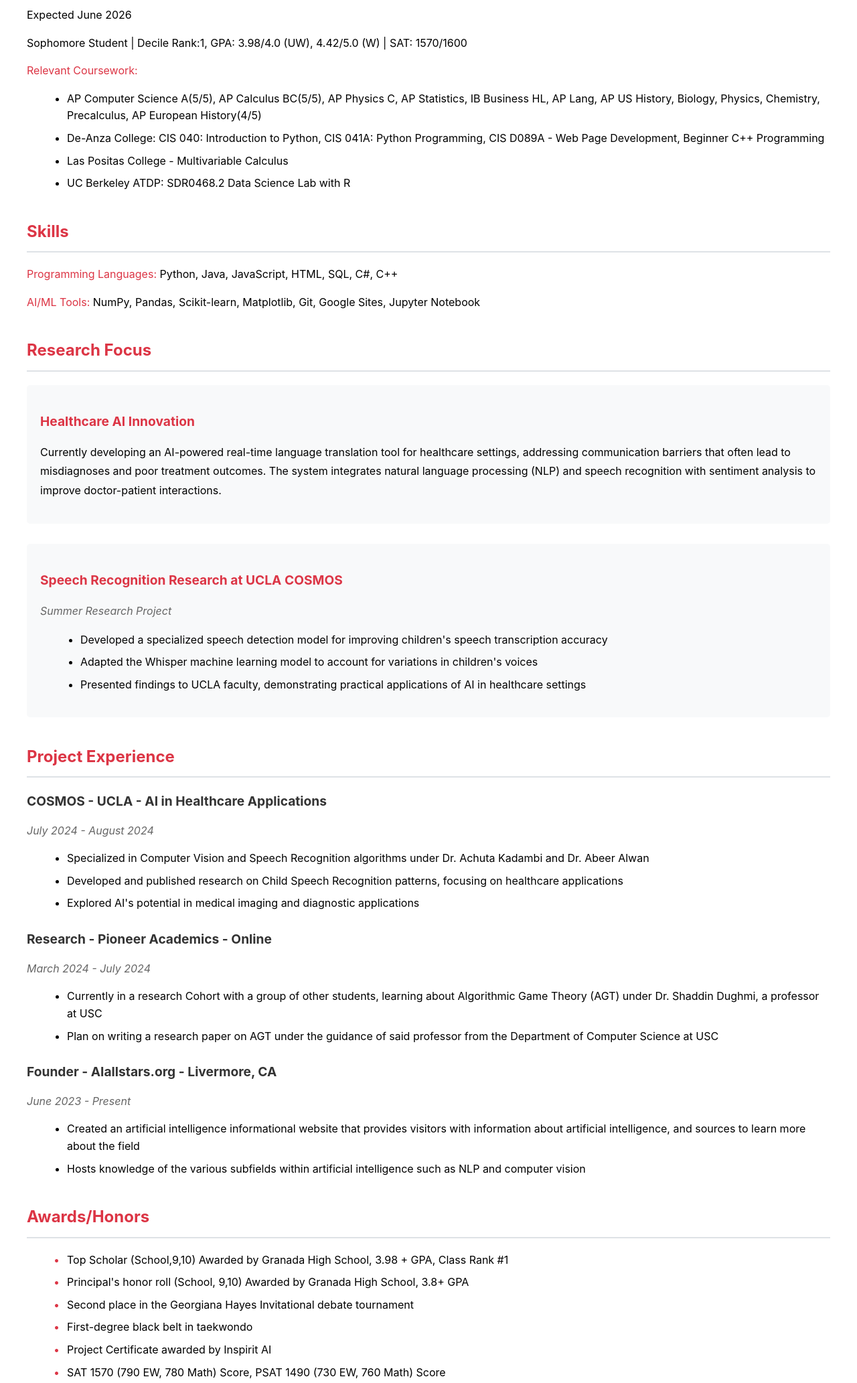
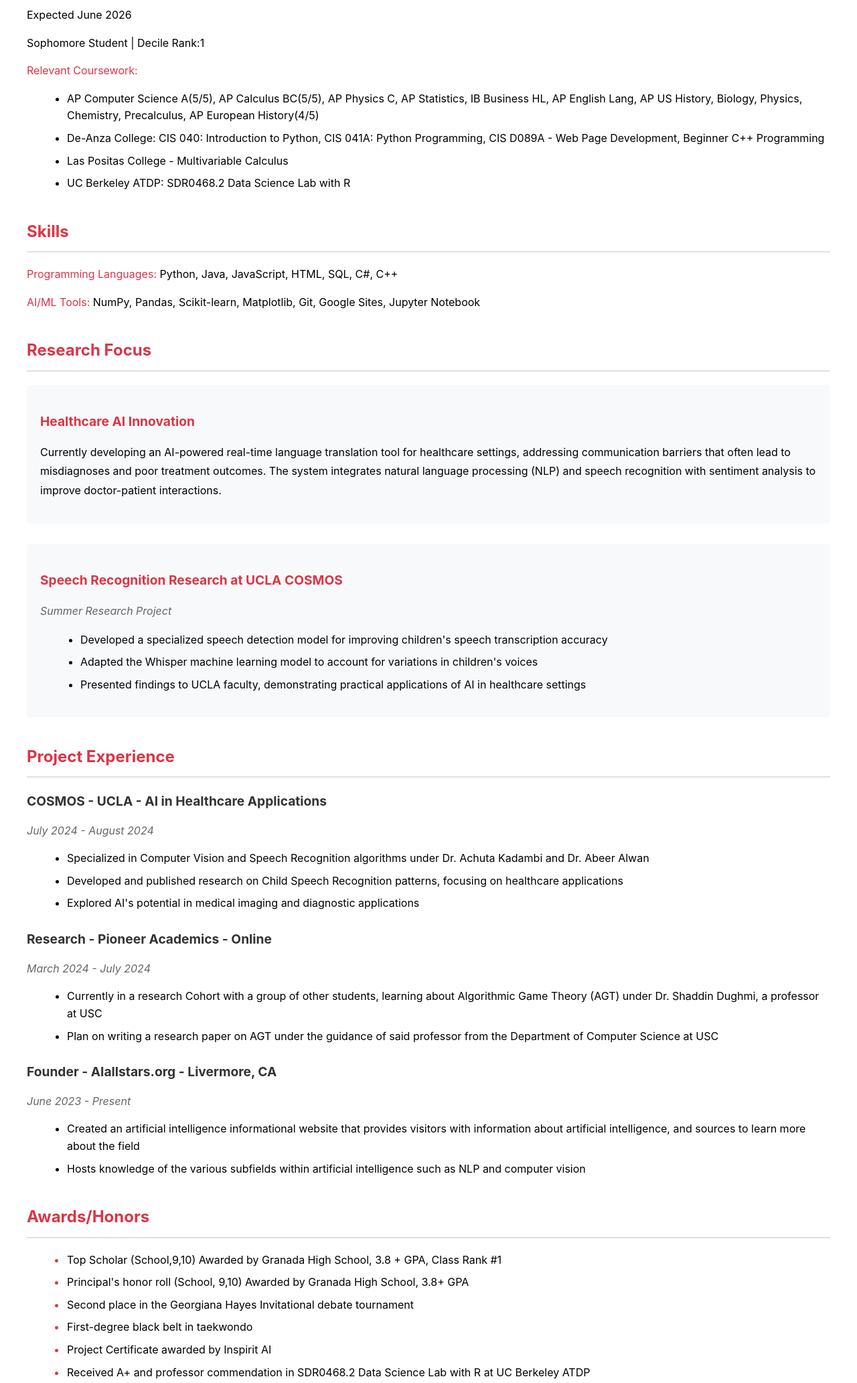
Before and after one commit to aditya-singam/aditya-singam.github.io, a plain HTML site: page index.html in a window 1280 px wide. Shown: the part 880-2945 px from the top of the page at 67% size. Drawn offline with Linux system fonts and the light colour scheme.

Commit message:
Initial commit changes

```diff
--- a/index.html
+++ b/index.html
@@ -49,10 +49,10 @@
         <div class="education-item">
             <h3>Granada High School, Livermore, CA</h3>
             <p>Expected June 2026</p>
-            <p>Sophomore Student | Decile Rank:1, GPA: 3.98/4.0 (UW), 4.42/5.0 (W) | SAT: 1570/1600</p>
+            <p>Sophomore Student | Decile Rank:1 </p>
             <p class="highlight">Relevant Coursework:</p>
             <ul>
-                <li>AP Computer Science A(5/5), AP Calculus BC(5/5), AP Physics C, AP Statistics, IB Business HL, AP Lang, AP US History, Biology, Physics, Chemistry, Precalculus, AP European History(4/5)</li>
+                <li>AP Computer Science A(5/5), AP Calculus BC(5/5), AP Physics C, AP Statistics, IB Business HL, AP English Lang, AP US History, Biology, Physics, Chemistry, Precalculus, AP European History(4/5)</li>
                 <li>De-Anza College: CIS 040: Introduction to Python, CIS 041A: Python Programming, CIS D089A - Web Page Development, Beginner C++ Programming</li>
                 <li>Las Positas College - Multivariable Calculus</li>
                 <li>UC Berkeley ATDP: SDR0468.2 Data Science Lab with R</li>
@@ -119,12 +119,11 @@
     <div class="section" id="awards">
         <h2>Awards/Honors</h2>
         <ul>
-            <li>Top Scholar (School,9,10) Awarded by Granada High School, 3.98 + GPA, Class Rank #1</li>
+            <li>Top Scholar (School,9,10) Awarded by Granada High School, 3.8 + GPA, Class Rank #1</li>
             <li>Principal's honor roll (School, 9,10) Awarded by Granada High School, 3.8+ GPA</li>
             <li>Second place in the Georgiana Hayes Invitational debate tournament</li>
             <li>First-degree black belt in taekwondo</li>
             <li>Project Certificate awarded by Inspirit AI</li>
-            <li>SAT 1570 (790 EW, 780 Math) Score, PSAT 1490 (730 EW, 760 Math) Score</li>
             <li>Received A+ and professor commendation in SDR0468.2 Data Science Lab with R at UC Berkeley ATDP</li>
             <li>AP Top Scholar</li>
         </ul>
```
